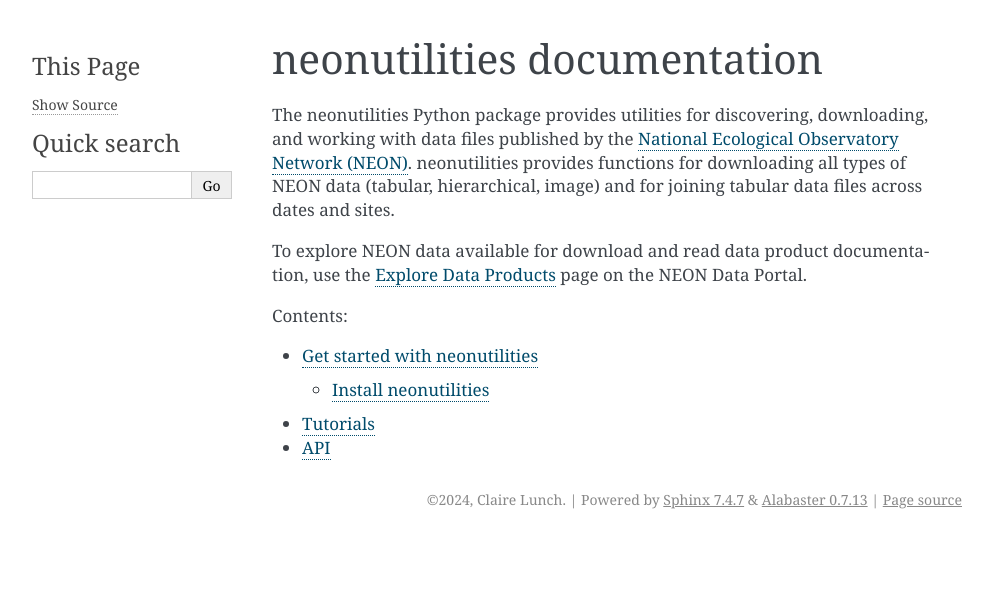
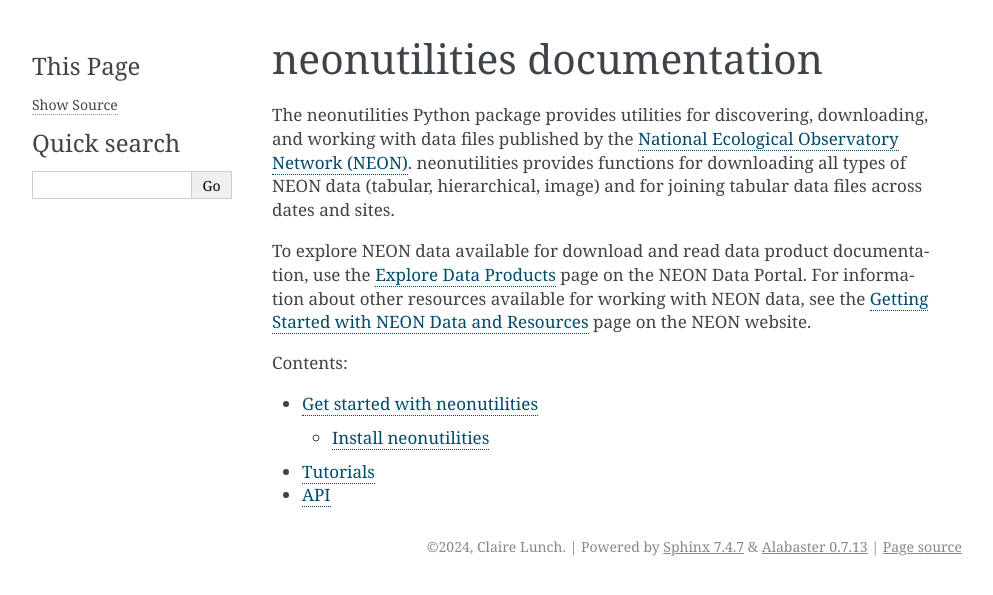
Before and after one commit to spatialbytes/NEON-utilities-python, a Sphinx documentation site: the page built from docs/index.rst, in a window 1280 px wide. Shown: the top 595 px of the page, without its empty margins (148-1141 px from the left). Built offline with Sphinx 7.4.7, drawn with Linux system fonts in a browser that asks for light colours.

Commit message:
Update index.rst

```diff
--- a/docs/index.rst
+++ b/docs/index.rst
@@ -14,7 +14,10 @@
 
 To explore NEON data available for download and read data product documentation,
 use the `Explore Data Products <https://data.neonscience.org/data-products/explore>`_
-page on the NEON Data Portal.
+page on the NEON Data Portal. For information about other resources available for
+working with NEON data, see the `Getting Started with NEON Data and Resources
+<https://www.neonscience.org/resources/getting-started-neon-data-resources>`_ page
+on the NEON website.
 
 .. toctree::
    :maxdepth: 2
```
